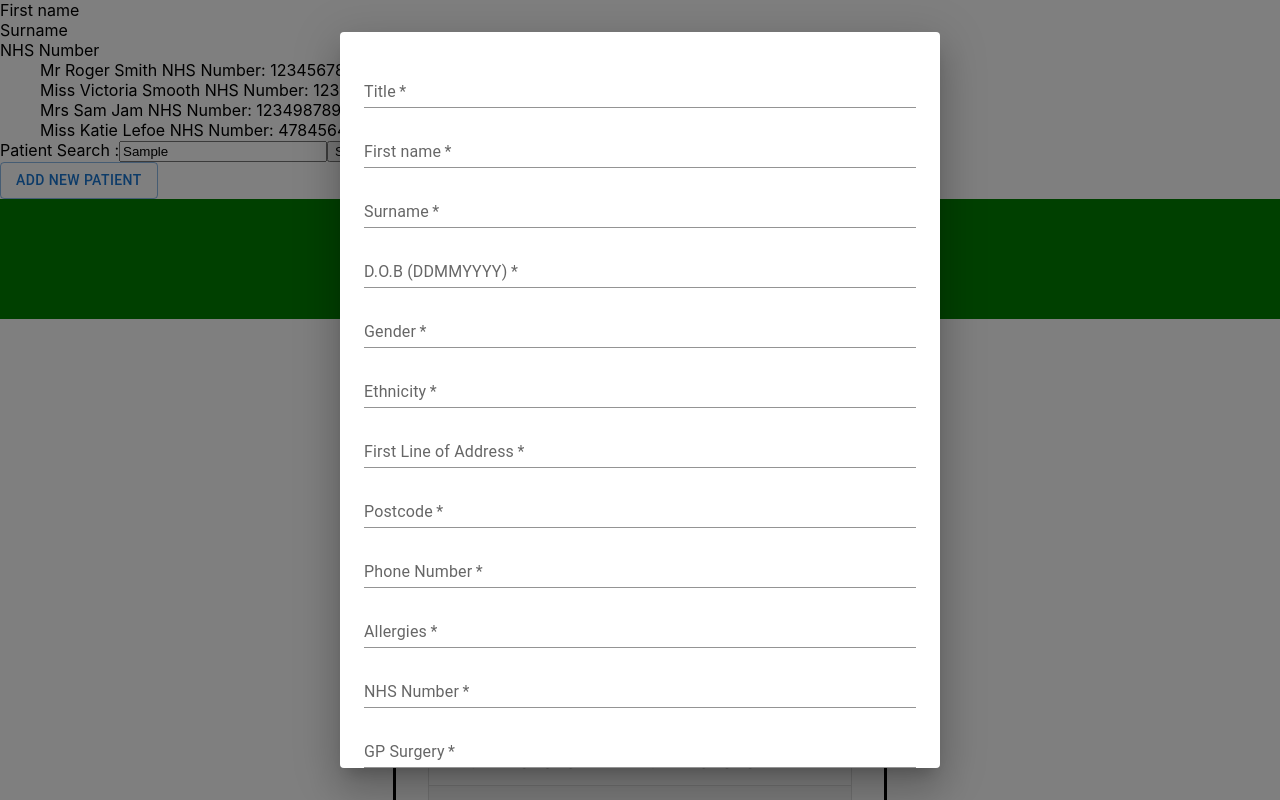
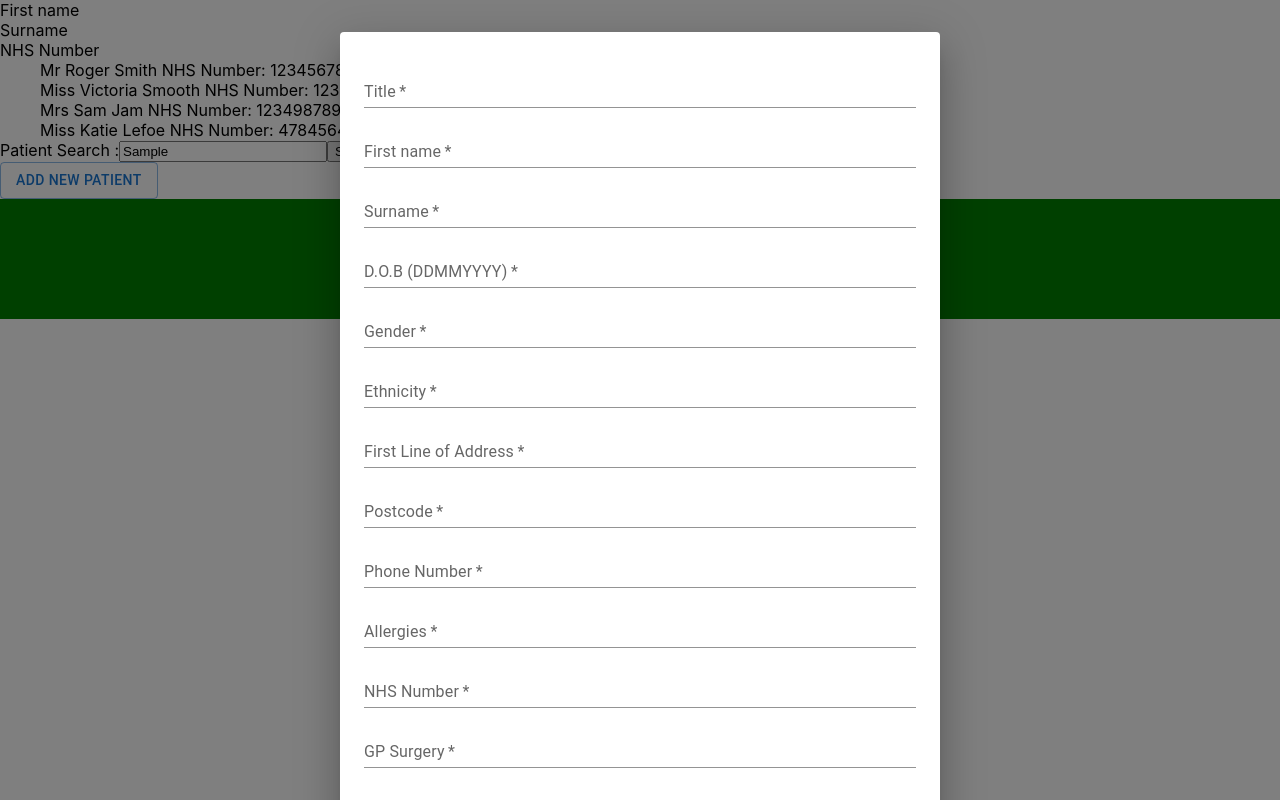
Before and after one commit to SchoolOfCode/final-project_front-end-five-guys, a React (Create React App) app in the folder medi-check/: page / in a window 1280 px wide. Both pictures are taken after typing "Sample" into the empty fields and a click on the button "ADD NEW PATIENT". Shown: the top 800 px of the page. Built offline with nearby package versions, Linux system fonts and the light colour scheme.

Commit message:
solved scroll issue on create patient dialog box

```diff
--- a/medi-check/src/MUIcomponents/CreatePatientModal/index.js
+++ b/medi-check/src/MUIcomponents/CreatePatientModal/index.js
@@ -73,6 +73,7 @@ export default function CreatePatientDialog({ first, last }) {
             </Button>
 
             <Dialog
+                scroll="body"
                 open={open}
                 onClose={(event, reason) => {
                     if (reason !== "backdropClick") {
```
Also changed, not shown: medi-check/src/Components/App/App.js (indentation only).
